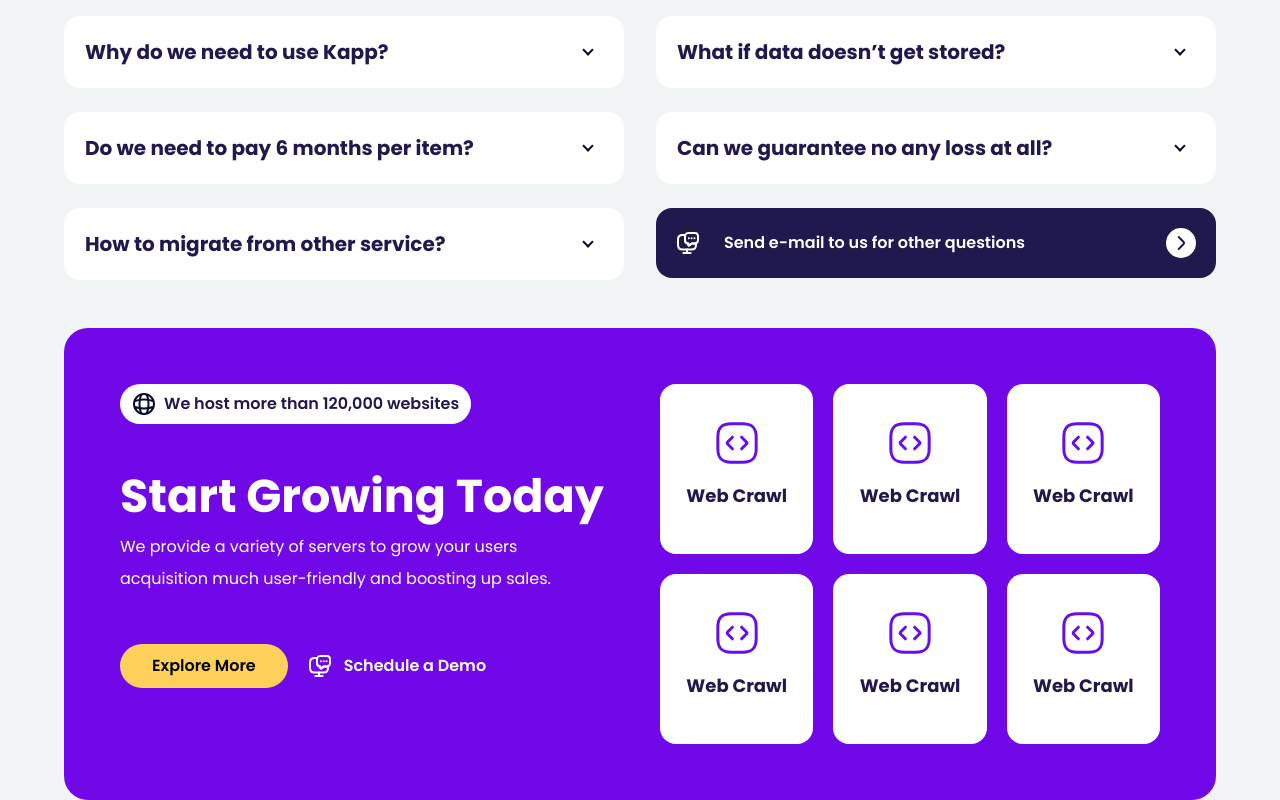
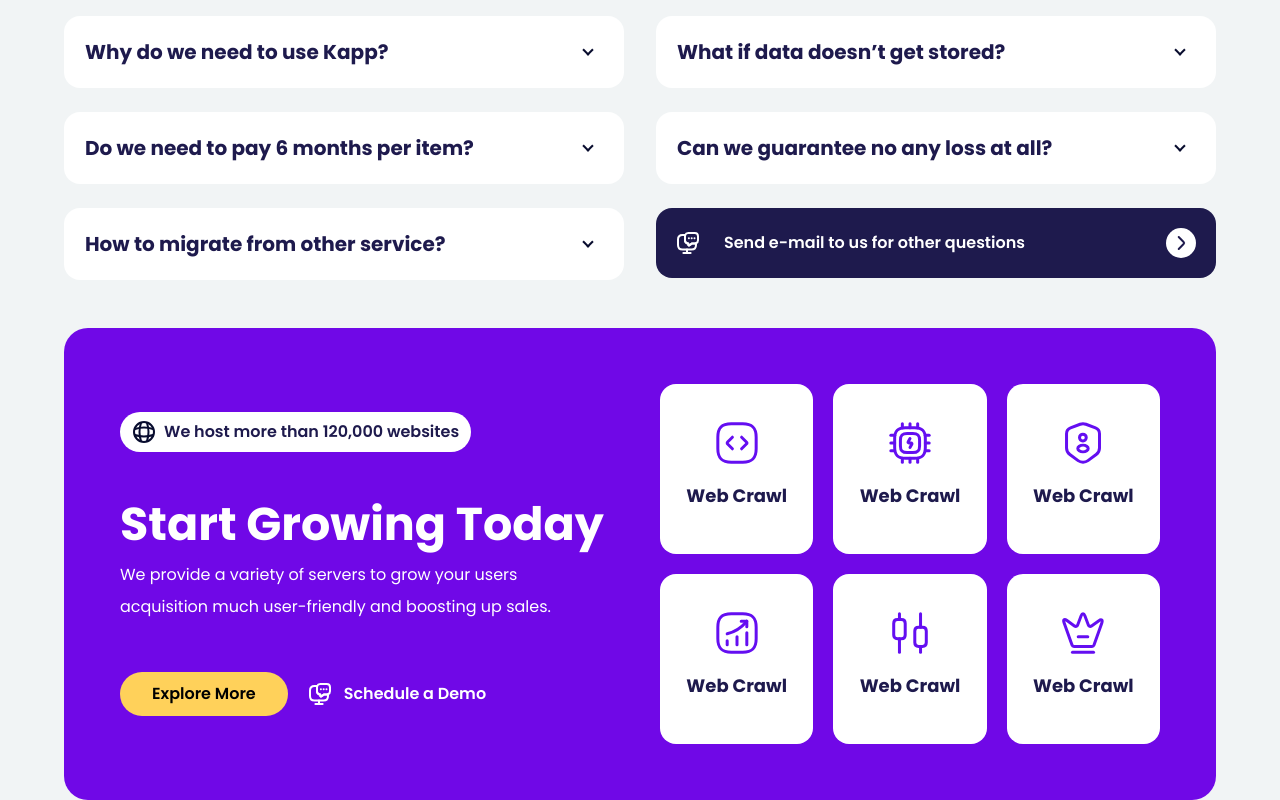
Before and after one commit to danielstevee/WeServe-Hosting-LandingPage, a website: page index.html in a window 1280 px wide. Shown: the part 2234-3034 px from the top of the page. Drawn offline with Linux system fonts and the light colour scheme; a web font is replaced by a local one.

Commit message:
chore: update service card icons in closing CTA section

```diff
--- a/index.html
+++ b/index.html
@@ -837,7 +837,7 @@
 
   <section class="closing mx-auto max-w-6xl bg-violet-700 p-14 rounded-3xl">
     <div class="grid grid-cols-2 gap-x-10">
-      <div class="flex flex-col gap-y-6">
+      <div class="flex flex-col gap-y-6 justify-center">
         <div class=" w-fit flex flex-row gap-x-2 px-3 py-2 bg-white rounded-full">
           <svg width=" 24" height="24" viewBox="0 0 24 24" fill="none" xmlns="http://www.w3.org/2000/svg">
             <path
@@ -864,7 +864,7 @@
             class="bg-[#FFD15A] hover:bg-indigo-950 text-black  hover:text-white transition-colors duration-300 py-2.5 px-8 rounded-full font-semibold ">Explore
             More</a>
           <div class="group flex flex-row items-center gap-x-3 cursor-pointer w-fit">
-            <svg class="text-white group-hover:text-indigo-950 transition-colors duration-300" width="24" height="24"
+            <svg class="text-white group-hover:text-[#FFD15A] transition-colors duration-300" width="24" height="24"
               viewBox="0 0 24 24" fill="none" xmlns="http://www.w3.org/2000/svg">
               <path
                 d="M20 12.2V13.9C20 17.05 18.2 18.4 15.5 18.4H6.5C3.8 18.4 2 17.05 2 13.9V8.5C2 5.35 3.8 4 6.5 4H9.2C9.07 4.38 9 4.8 9 5.25V9.15002C9 10.12 9.32 10.94 9.89 11.51C10.46 12.08 11.28 12.4 12.25 12.4V13.79C12.25 14.3 12.83 14.61 13.26 14.33L16.15 12.4H18.75C19.2 12.4 19.62 12.33 20 12.2Z"
@@ -886,13 +886,14 @@
                 stroke-linejoin="round" />
             </svg>
             <a href="#"
-              class=" text-white group-hover:text-indigo-950 transition-colors duration-300 rounded-full font-semibold">Schedule
+              class=" text-white group-hover:text-[#FFD15A] transition-colors duration-300 rounded-full font-semibold">Schedule
               a Demo</a>
           </div>
         </div>
       </div>
 
       <div class="grid grid-cols-3 gap-x-5 gap-y-5">
+
         <div class=" group flex flex-col justify-center items-center bg-white p-5 rounded-2xl hover:-translate-y-4 duration-300 ">
           <svg width="46" height="46" viewBox="0 0 46 46" fill="none" xmlns="http://www.w3.org/2000/svg" class="my-4">
             <path
@@ -910,74 +911,77 @@
 
                 <div class=" group flex flex-col justify-center items-center bg-white p-5 rounded-2xl hover:-translate-y-4 duration-300 ">
           <svg width="46" height="46" viewBox="0 0 46 46" fill="none" xmlns="http://www.w3.org/2000/svg" class="my-4">
-            <path
-              d="M17.25 42.1666H28.75C38.3334 42.1666 42.1667 38.3333 42.1667 28.7499V17.2499C42.1667 7.66659 38.3334 3.83325 28.75 3.83325H17.25C7.66671 3.83325 3.83337 7.66659 3.83337 17.2499V28.7499C3.83337 38.3333 7.66671 42.1666 17.25 42.1666Z"
-              stroke="#640EF1" stroke-width="3" stroke-linecap="round" stroke-linejoin="round" />
-            <path d="M18.3999 17.1924L13.6274 21.9649C13.0716 22.5207 13.0716 23.4599 13.6274 24.0157L18.3999 28.7882"
-              stroke="#640EF1" stroke-width="3" stroke-miterlimit="10" stroke-linecap="round" stroke-linejoin="round" />
-            <path d="M27.6 17.1924L32.3725 21.9649C32.9283 22.5207 32.9283 23.4599 32.3725 24.0157L27.6 28.7882"
-              stroke="#640EF1" stroke-width="3" stroke-miterlimit="10" stroke-linecap="round" stroke-linejoin="round" />
-          </svg>
+<path d="M18.4001 38.3334H27.6001C35.2667 38.3334 38.3334 35.2667 38.3334 27.6001V18.4001C38.3334 10.7334 35.2667 7.66675 27.6001 7.66675H18.4001C10.7334 7.66675 7.66675 10.7334 7.66675 18.4001V27.6001C7.66675 35.2667 10.7334 38.3334 18.4001 38.3334Z" stroke="#640EF1" stroke-width="3" stroke-linecap="round" stroke-linejoin="round"/>
+<path d="M20.1251 32.5834H25.8751C30.6667 32.5834 32.5834 30.6667 32.5834 25.8751V20.1251C32.5834 15.3334 30.6667 13.4167 25.8751 13.4167H20.1251C15.3334 13.4167 13.4167 15.3334 13.4167 20.1251V25.8751C13.4167 30.6667 15.3334 32.5834 20.1251 32.5834Z" stroke="#640EF1" stroke-width="3" stroke-linecap="round" stroke-linejoin="round"/>
+<path d="M15.3525 7.66659V3.83325" stroke="#640EF1" stroke-width="3" stroke-linecap="round" stroke-linejoin="round"/>
+<path d="M23 7.66659V3.83325" stroke="#640EF1" stroke-width="3" stroke-linecap="round" stroke-linejoin="round"/>
+<path d="M30.6667 7.66659V3.83325" stroke="#640EF1" stroke-width="3" stroke-linecap="round" stroke-linejoin="round"/>
+<path d="M38.3333 15.3333H42.1666" stroke="#640EF1" stroke-width="3" stroke-linecap="round" stroke-linejoin="round"/>
+<path d="M38.3333 23H42.1666" stroke="#640EF1" stroke-width="3" stroke-linecap="round" stroke-linejoin="round"/>
+<path d="M38.3333 30.6667H42.1666" stroke="#640EF1" stroke-width="3" stroke-linecap="round" stroke-linejoin="round"/>
+<path d="M30.6667 38.3333V42.1666" stroke="#640EF1" stroke-width="3" stroke-linecap="round" stroke-linejoin="round"/>
+<path d="M23.0193 38.3333V42.1666" stroke="#640EF1" stroke-width="3" stroke-linecap="round" stroke-linejoin="round"/>
+<path d="M15.3525 38.3333V42.1666" stroke="#640EF1" stroke-width="3" stroke-linecap="round" stroke-linejoin="round"/>
+<path d="M3.83325 15.3333H7.66659" stroke="#640EF1" stroke-width="3" stroke-linecap="round" stroke-linejoin="round"/>
+<path d="M3.83325 23H7.66659" stroke="#640EF1" stroke-width="3" stroke-linecap="round" stroke-linejoin="round"/>
+<path d="M3.83325 30.6667H7.66659" stroke="#640EF1" stroke-width="3" stroke-linecap="round" stroke-linejoin="round"/>
+<path d="M23 18.5916L21.1984 21.7349C20.7959 22.4249 21.1217 22.9999 21.9267 22.9999H24.0734C24.8784 22.9999 25.2042 23.5749 24.8017 24.2649L23 27.4082" stroke="#640EF1" stroke-width="3" stroke-linecap="round" stroke-linejoin="round"/>
+</svg>
+
           <h3 class="font-bold text-lg text-indigo-950">Web Crawl</h3>
             <a href="#"
               class="text-base font-semibold text-[#8D90A8] hover:text-[#640EF1] opacity-0 group-hover:opacity-100 transition-all duration-300 ">Learn More</a>
         </div>
 
                 <div class=" group flex flex-col justify-center items-center bg-white p-5 rounded-2xl hover:-translate-y-4 duration-300 ">
-          <svg width="46" height="46" viewBox="0 0 46 46" fill="none" xmlns="http://www.w3.org/2000/svg" class="my-4">
-            <path
-              d="M17.25 42.1666H28.75C38.3334 42.1666 42.1667 38.3333 42.1667 28.7499V17.2499C42.1667 7.66659 38.3334 3.83325 28.75 3.83325H17.25C7.66671 3.83325 3.83337 7.66659 3.83337 17.2499V28.7499C3.83337 38.3333 7.66671 42.1666 17.25 42.1666Z"
-              stroke="#640EF1" stroke-width="3" stroke-linecap="round" stroke-linejoin="round" />
-            <path d="M18.3999 17.1924L13.6274 21.9649C13.0716 22.5207 13.0716 23.4599 13.6274 24.0157L18.3999 28.7882"
-              stroke="#640EF1" stroke-width="3" stroke-miterlimit="10" stroke-linecap="round" stroke-linejoin="round" />
-            <path d="M27.6 17.1924L32.3725 21.9649C32.9283 22.5207 32.9283 23.4599 32.3725 24.0157L27.6 28.7882"
-              stroke="#640EF1" stroke-width="3" stroke-miterlimit="10" stroke-linecap="round" stroke-linejoin="round" />
-          </svg>
+<svg width="46" height="46" viewBox="0 0 46 46" fill="none" xmlns="http://www.w3.org/2000/svg" class="my-4">
+<path d="M20.1059 4.27424L10.5417 7.8584C8.33755 8.68256 6.53589 11.2892 6.53589 13.6467V27.8875C6.53589 30.1492 8.03091 33.12 9.85174 34.4809L18.0934 40.6334C20.7959 42.6651 25.2425 42.6651 27.945 40.6334L36.1867 34.4809C38.0076 33.12 39.5025 30.1492 39.5025 27.8875V13.6467C39.5025 11.2892 37.7009 8.68256 35.4967 7.8584L25.9325 4.27424C24.3034 3.68007 21.6967 3.68007 20.1059 4.27424Z" stroke="#640EF1" stroke-width="3" stroke-linecap="round" stroke-linejoin="round"/>
+<path d="M23.0001 20.9301C22.9234 20.9301 22.8276 20.9301 22.7509 20.9301C20.9492 20.8726 19.5117 19.3775 19.5117 17.5567C19.5117 15.6975 21.0259 14.1833 22.8851 14.1833C24.7442 14.1833 26.2584 15.6975 26.2584 17.5567C26.2393 19.3967 24.8017 20.8726 23.0001 20.9301Z" stroke="#640EF1" stroke-width="3" stroke-linecap="round" stroke-linejoin="round"/>
+<path d="M19.1859 26.2967C17.3459 27.5234 17.3459 29.5358 19.1859 30.7625C21.2751 32.1617 24.7059 32.1617 26.7951 30.7625C28.6351 29.5358 28.6351 27.5234 26.7951 26.2967C24.7251 24.8975 21.2942 24.8975 19.1859 26.2967Z" stroke="#640EF1" stroke-width="3" stroke-linecap="round" stroke-linejoin="round"/>
+</svg>
+
           <h3 class="font-bold text-lg text-indigo-950">Web Crawl</h3>
             <a href="#"
               class="text-base font-semibold text-[#8D90A8] hover:text-[#640EF1] opacity-0 group-hover:opacity-100 transition-all duration-300 ">Learn More</a>
         </div>
 
                 <div class=" group flex flex-col justify-center items-center bg-white p-5 rounded-2xl hover:-translate-y-4 duration-300 ">
-          <svg width="46" height="46" viewBox="0 0 46 46" fill="none" xmlns="http://www.w3.org/2000/svg" class="my-4">
-            <path
-              d="M17.25 42.1666H28.75C38.3334 42.1666 42.1667 38.3333 42.1667 28.7499V17.2499C42.1667 7.66659 38.3334 3.83325 28.75 3.83325H17.25C7.66671 3.83325 3.83337 7.66659 3.83337 17.2499V28.7499C3.83337 38.3333 7.66671 42.1666 17.25 42.1666Z"
-              stroke="#640EF1" stroke-width="3" stroke-linecap="round" stroke-linejoin="round" />
-            <path d="M18.3999 17.1924L13.6274 21.9649C13.0716 22.5207 13.0716 23.4599 13.6274 24.0157L18.3999 28.7882"
-              stroke="#640EF1" stroke-width="3" stroke-miterlimit="10" stroke-linecap="round" stroke-linejoin="round" />
-            <path d="M27.6 17.1924L32.3725 21.9649C32.9283 22.5207 32.9283 23.4599 32.3725 24.0157L27.6 28.7882"
-              stroke="#640EF1" stroke-width="3" stroke-miterlimit="10" stroke-linecap="round" stroke-linejoin="round" />
-          </svg>
+<svg width="46" height="46" viewBox="0 0 46 46" fill="none" xmlns="http://www.w3.org/2000/svg" class="my-4">
+<path d="M13.1866 34.7876V30.8201" stroke="#640EF1" stroke-width="3" stroke-linecap="round"/>
+<path d="M23 34.7875V26.8525" stroke="#640EF1" stroke-width="3" stroke-linecap="round"/>
+<path d="M32.8134 34.7874V22.8657" stroke="#640EF1" stroke-width="3" stroke-linecap="round"/>
+<path d="M32.8133 11.2124L31.9316 12.2474C27.0441 17.9591 20.4891 22.0032 13.1866 23.8241" stroke="#640EF1" stroke-width="3" stroke-linecap="round"/>
+<path d="M27.1975 11.2124H32.8133V16.8091" stroke="#640EF1" stroke-width="3" stroke-linecap="round" stroke-linejoin="round"/>
+<path d="M17.25 42.1666H28.75C38.3334 42.1666 42.1667 38.3333 42.1667 28.7499V17.2499C42.1667 7.66659 38.3334 3.83325 28.75 3.83325H17.25C7.66671 3.83325 3.83337 7.66659 3.83337 17.2499V28.7499C3.83337 38.3333 7.66671 42.1666 17.25 42.1666Z" stroke="#640EF1" stroke-width="3" stroke-linecap="round" stroke-linejoin="round"/>
+</svg>
+
           <h3 class="font-bold text-lg text-indigo-950">Web Crawl</h3>
             <a href="#"
               class="text-base font-semibold text-[#8D90A8] hover:text-[#640EF1] opacity-0 group-hover:opacity-100 transition-all duration-300 ">Learn More</a>
         </div>
 
                 <div class=" group flex flex-col justify-center items-center bg-white p-5 rounded-2xl hover:-translate-y-4 duration-300 ">
-          <svg width="46" height="46" viewBox="0 0 46 46" fill="none" xmlns="http://www.w3.org/2000/svg" class="my-4">
-            <path
-              d="M17.25 42.1666H28.75C38.3334 42.1666 42.1667 38.3333 42.1667 28.7499V17.2499C42.1667 7.66659 38.3334 3.83325 28.75 3.83325H17.25C7.66671 3.83325 3.83337 7.66659 3.83337 17.2499V28.7499C3.83337 38.3333 7.66671 42.1666 17.25 42.1666Z"
-              stroke="#640EF1" stroke-width="3" stroke-linecap="round" stroke-linejoin="round" />
-            <path d="M18.3999 17.1924L13.6274 21.9649C13.0716 22.5207 13.0716 23.4599 13.6274 24.0157L18.3999 28.7882"
-              stroke="#640EF1" stroke-width="3" stroke-miterlimit="10" stroke-linecap="round" stroke-linejoin="round" />
-            <path d="M27.6 17.1924L32.3725 21.9649C32.9283 22.5207 32.9283 23.4599 32.3725 24.0157L27.6 28.7882"
-              stroke="#640EF1" stroke-width="3" stroke-miterlimit="10" stroke-linecap="round" stroke-linejoin="round" />
-          </svg>
+<svg width="46" height="46" viewBox="0 0 46 46" fill="none" xmlns="http://www.w3.org/2000/svg" class="my-4">
+<path d="M12.4583 42.1667V28.75" stroke="#640EF1" stroke-width="3" stroke-miterlimit="10" stroke-linecap="round" stroke-linejoin="round"/>
+<path d="M12.4583 9.58325V3.83325" stroke="#640EF1" stroke-width="3" stroke-miterlimit="10" stroke-linecap="round" stroke-linejoin="round"/>
+<path d="M33.5417 42.1667V36.4167" stroke="#640EF1" stroke-width="3" stroke-miterlimit="10" stroke-linecap="round" stroke-linejoin="round"/>
+<path d="M33.5417 17.2499V3.83325" stroke="#640EF1" stroke-width="3" stroke-miterlimit="10" stroke-linecap="round" stroke-linejoin="round"/>
+<path d="M18.2083 13.4166V24.9166C18.2083 27.0249 17.2499 28.7499 14.3749 28.7499H10.5416C7.66659 28.7499 6.70825 27.0249 6.70825 24.9166V13.4166C6.70825 11.3083 7.66659 9.58325 10.5416 9.58325H14.3749C17.2499 9.58325 18.2083 11.3083 18.2083 13.4166Z" stroke="#640EF1" stroke-width="3" stroke-miterlimit="10" stroke-linecap="round" stroke-linejoin="round"/>
+<path d="M39.2917 21.0833V32.5833C39.2917 34.6917 38.3334 36.4167 35.4584 36.4167H31.6251C28.7501 36.4167 27.7917 34.6917 27.7917 32.5833V21.0833C27.7917 18.975 28.7501 17.25 31.6251 17.25H35.4584C38.3334 17.25 39.2917 18.975 39.2917 21.0833Z" stroke="#640EF1" stroke-width="3" stroke-miterlimit="10" stroke-linecap="round" stroke-linejoin="round"/>
+</svg>
+
           <h3 class="font-bold text-lg text-indigo-950">Web Crawl</h3>
             <a href="#"
               class="text-base font-semibold text-[#8D90A8] hover:text-[#640EF1] opacity-0 group-hover:opacity-100 transition-all duration-300 ">Learn More</a>
         </div>
 
                 <div class=" group flex flex-col justify-center items-center bg-white p-5 rounded-2xl hover:-translate-y-4 duration-300 ">
-          <svg width="46" height="46" viewBox="0 0 46 46" fill="none" xmlns="http://www.w3.org/2000/svg" class="my-4">
-            <path
-              d="M17.25 42.1666H28.75C38.3334 42.1666 42.1667 38.3333 42.1667 28.7499V17.2499C42.1667 7.66659 38.3334 3.83325 28.75 3.83325H17.25C7.66671 3.83325 3.83337 7.66659 3.83337 17.2499V28.7499C3.83337 38.3333 7.66671 42.1666 17.25 42.1666Z"
-              stroke="#640EF1" stroke-width="3" stroke-linecap="round" stroke-linejoin="round" />
-            <path d="M18.3999 17.1924L13.6274 21.9649C13.0716 22.5207 13.0716 23.4599 13.6274 24.0157L18.3999 28.7882"
-              stroke="#640EF1" stroke-width="3" stroke-miterlimit="10" stroke-linecap="round" stroke-linejoin="round" />
-            <path d="M27.6 17.1924L32.3725 21.9649C32.9283 22.5207 32.9283 23.4599 32.3725 24.0157L27.6 28.7882"
-              stroke="#640EF1" stroke-width="3" stroke-miterlimit="10" stroke-linecap="round" stroke-linejoin="round" />
-          </svg>
+<svg width="46" height="46" viewBox="0 0 46 46" fill="none" xmlns="http://www.w3.org/2000/svg" class="my-4">
+<path d="M32.0082 36.3784H13.9916C13.1866 36.3784 12.2857 35.7459 12.0174 34.9793L4.08239 12.7843C2.95156 9.60261 4.27406 8.6251 6.99573 10.5801L14.4707 15.9276C15.7166 16.7901 17.1349 16.3493 17.6716 14.9501L21.0449 5.96094C22.1182 3.08594 23.9007 3.08594 24.9741 5.96094L28.3474 14.9501C28.8841 16.3493 30.3024 16.7901 31.5291 15.9276L38.5441 10.9251C41.5341 8.77844 42.9716 9.87094 41.7449 13.3401L34.0016 35.0176C33.7141 35.7459 32.8132 36.3784 32.0082 36.3784Z" stroke="#640EF1" stroke-width="3" stroke-linecap="round" stroke-linejoin="round"/>
+<path d="M12.4583 42.1667H33.5416" stroke="#640EF1" stroke-width="3" stroke-linecap="round" stroke-linejoin="round"/>
+<path d="M18.2083 26.8333H27.7916" stroke="#640EF1" stroke-width="3" stroke-linecap="round" stroke-linejoin="round"/>
+</svg>
+
           <h3 class="font-bold text-lg text-indigo-950">Web Crawl</h3>
             <a href="#"
               class="text-base font-semibold text-[#8D90A8] hover:text-[#640EF1] opacity-0 group-hover:opacity-100 transition-all duration-300 ">Learn More</a>
```
Also changed, not shown: src/output.css.
